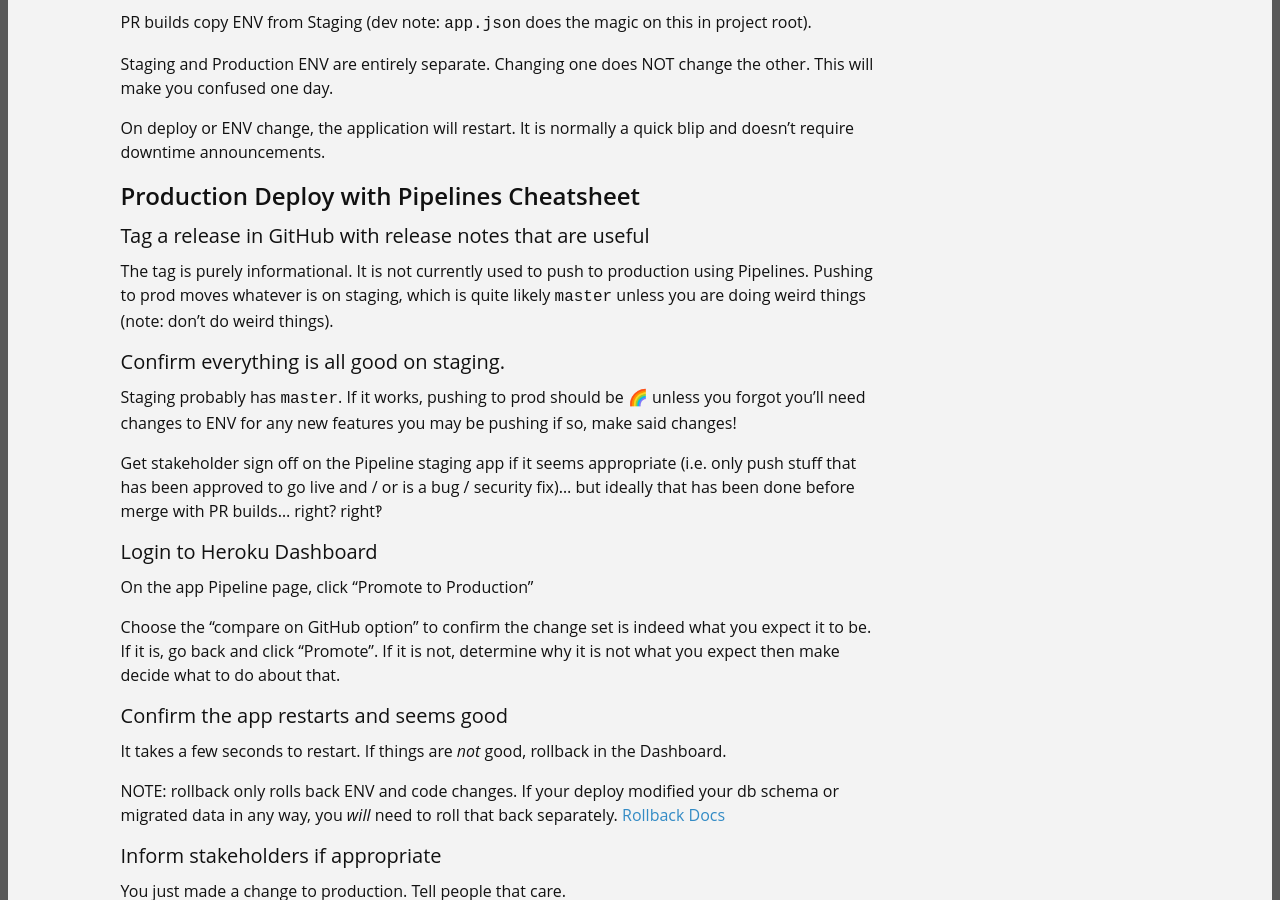
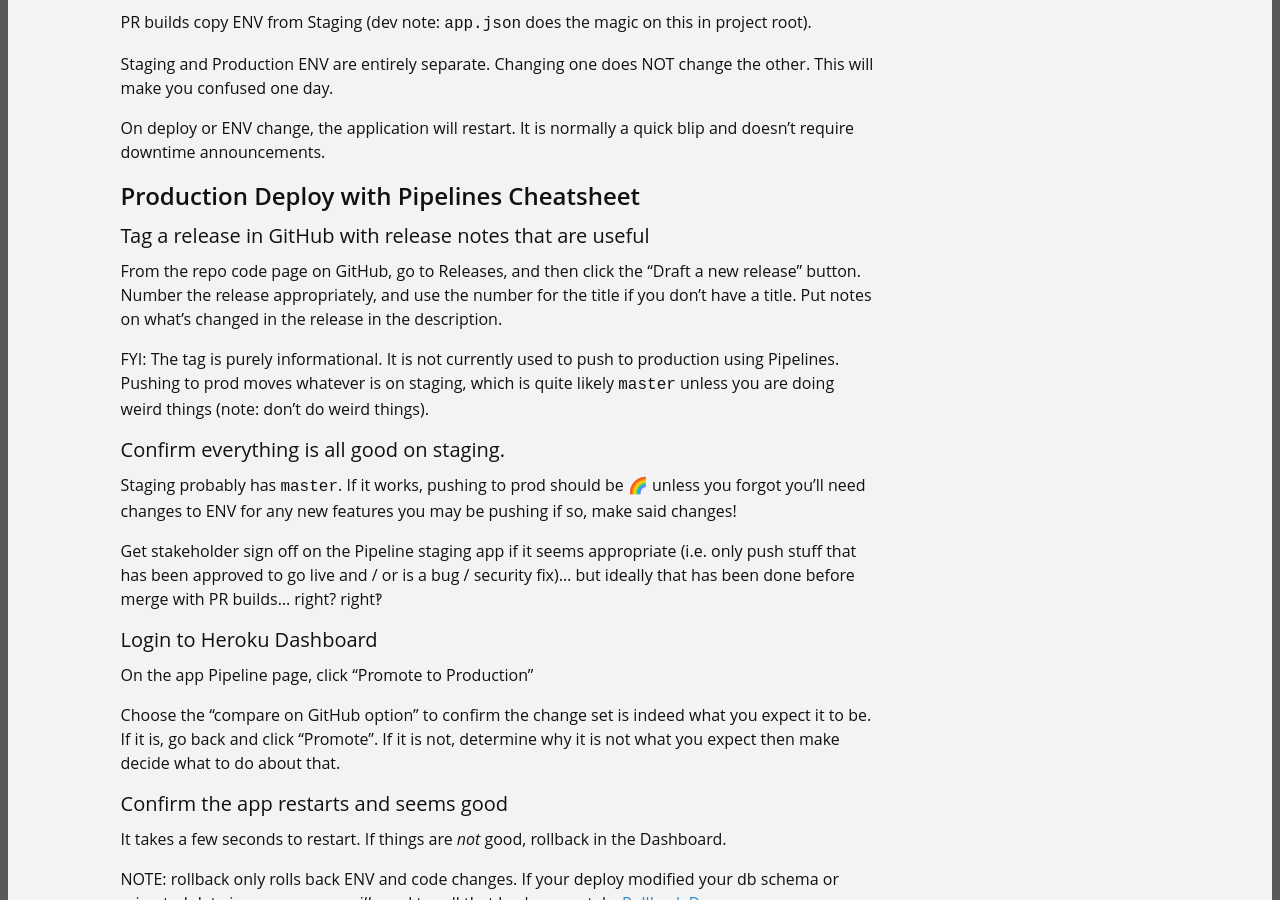
Before and after one commit to MITLibraries/guides, a Jekyll site: the page built from heroku.md, in a window 1280 px wide and 900 px high, scrolled down 1622 px. Built offline with Jekyll 4.4.1, drawn with Linux system fonts in a browser that asks for light colours; emoji names are drawn with the system emoji font; our own code applies the rules of GitHub Pages for plain Markdown files.

Commit message:
update heroku deploy instructions

```diff
--- a/heroku.md
+++ b/heroku.md
@@ -106,7 +106,12 @@ normally a quick blip and doesn’t require downtime announcements.
 
 ### Tag a release in GitHub with release notes that are useful
 
-The tag is purely informational. It is not currently used to push
+From the repo code page on GitHub, go to Releases, and then click the
+"Draft a new release" button. Number the release appropriately, and
+use the number for the title if you don't have a title. Put notes on
+what's changed in the release in the description.
+
+FYI: The tag is purely informational. It is not currently used to push
 to production using Pipelines. Pushing to prod moves whatever is on
 staging, which is quite likely `master` unless you are doing weird
 things (note: don't do weird things).
```
